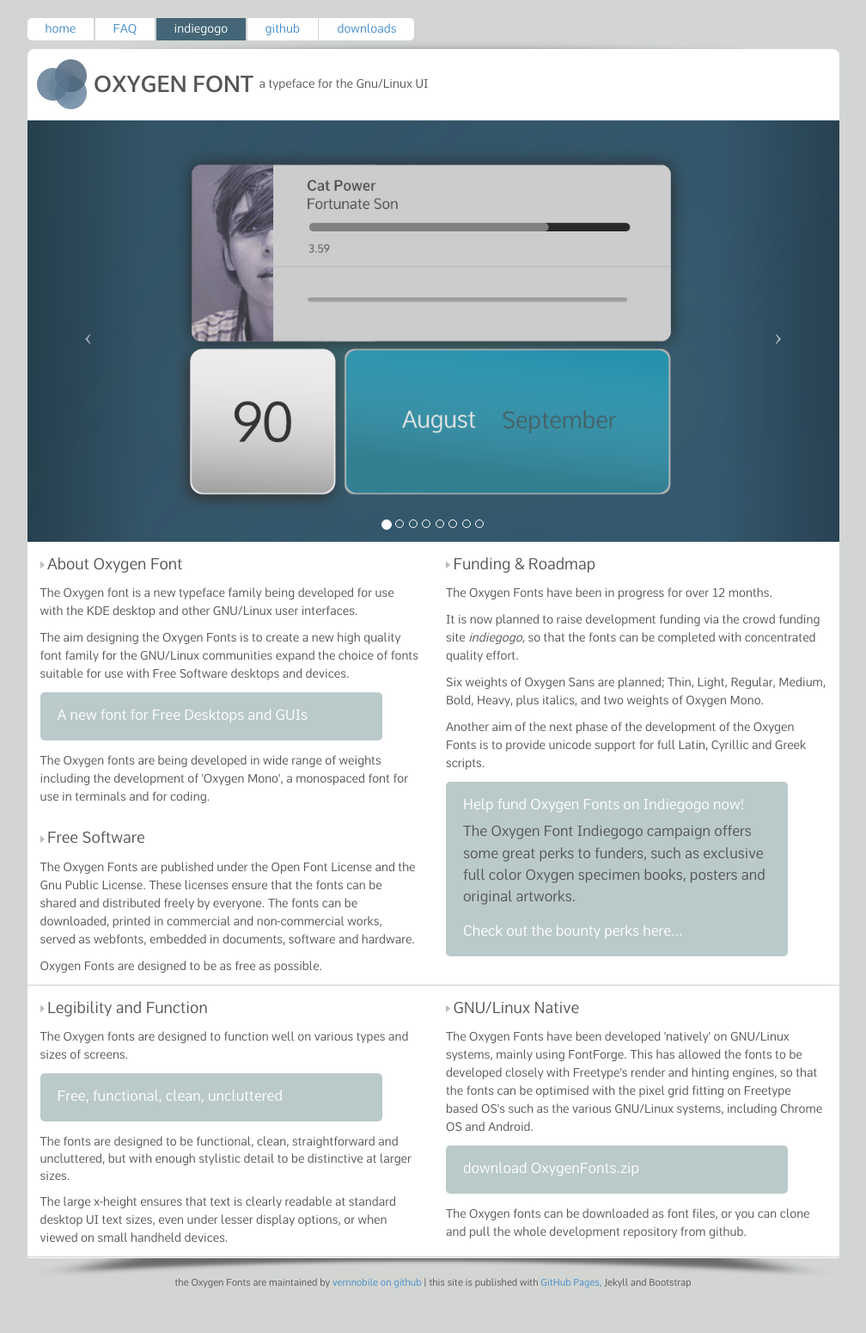
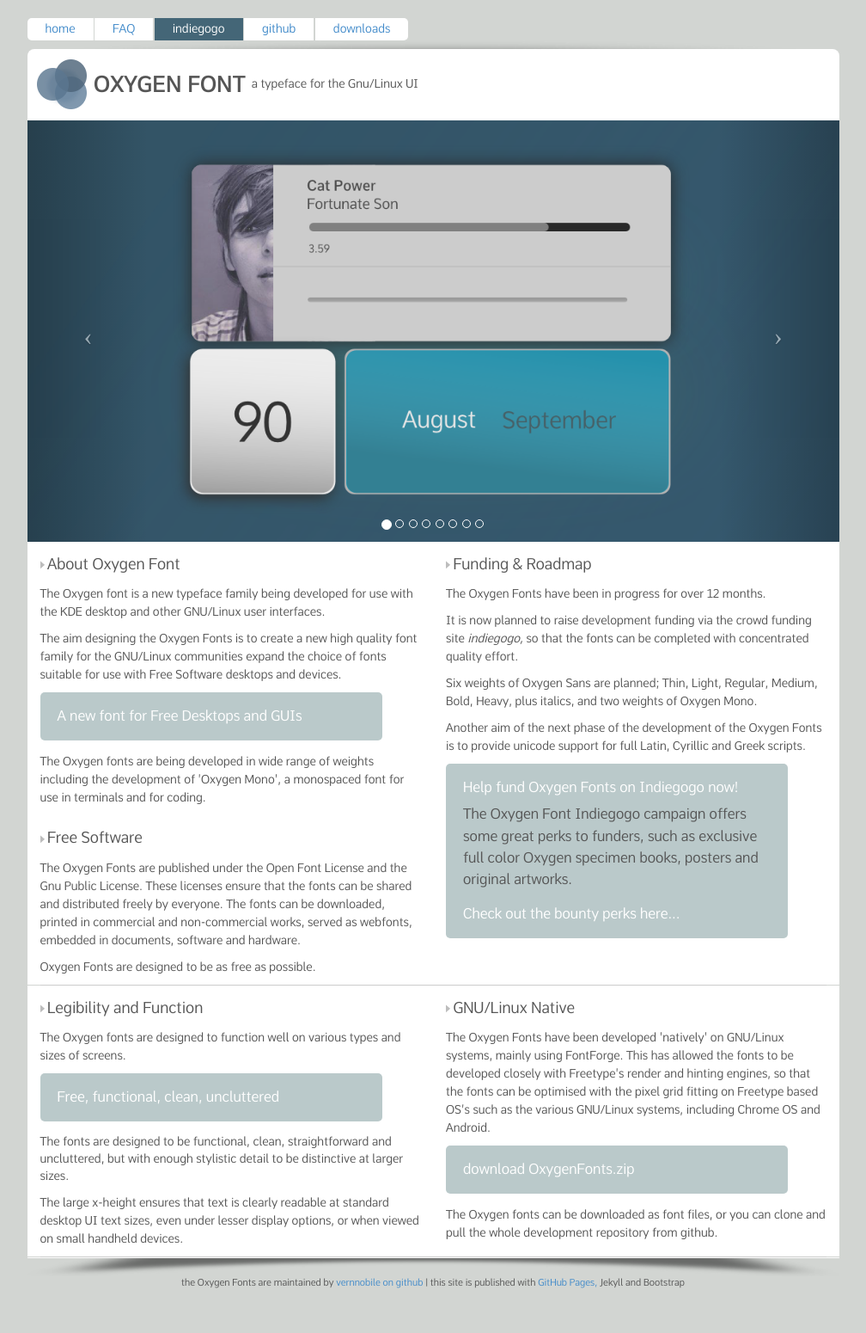
Before and after one commit to vernnobile/oxygenfont.com, a Jekyll site: the page built from index.md, in a window 1280 px wide. Shown: the whole page at 86% size, without its empty margins (136-1144 px from the left). Built offline with Jekyll 4.4.1, drawn with Linux system fonts in a browser that asks for light colours.

Commit message:
added fonts

```diff
--- a/assets/fonts/fonts.css
+++ b/assets/fonts/fonts.css
@@ -17,17 +17,10 @@
 
 @font-face {
     font-family: 'oxygensansbook';
-<<<<<<< HEAD
     src: url('oxygen-sans-regular-webfont.eot');
     src: url('oxygen-sans-regular-webfont.eot?#iefix') format('embedded-opentype'),
          url('oxygen-sans-regular-webfont.woff') format('woff'),
          url('oxygen-sans-regular-webfont.ttf') format('truetype');
-=======
-    src: url('oxygensans-regular-webfont.eot');
-    src: url('oxygensans-regular-webfont.eot?#iefix') format('embedded-opentype'),
-         url('oxygensans-regular-webfont.woff') format('woff'),
-         url('oxygensans-regular-webfont.ttf') format('truetype');
->>>>>>> master
     font-weight: normal;
     font-style: normal;
 
```
Also changed, not shown: assets/fonts/oxygen-sans-bold-webfont.ttf, assets/fonts/oxygen-sans-bold-webfont.woff, assets/fonts/oxygen-sans-regular-webfont.ttf, assets/fonts/oxygen-sans-regular-webfont.woff, assets/fonts/oxygensans-regular-webfont.ttf (deleted), assets/fonts/oxygensans-regular-webfont.woff (deleted), 13 other files.
